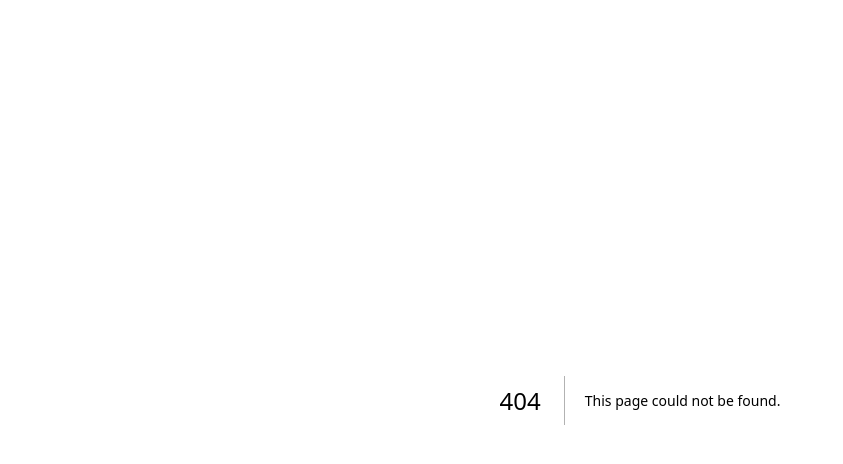
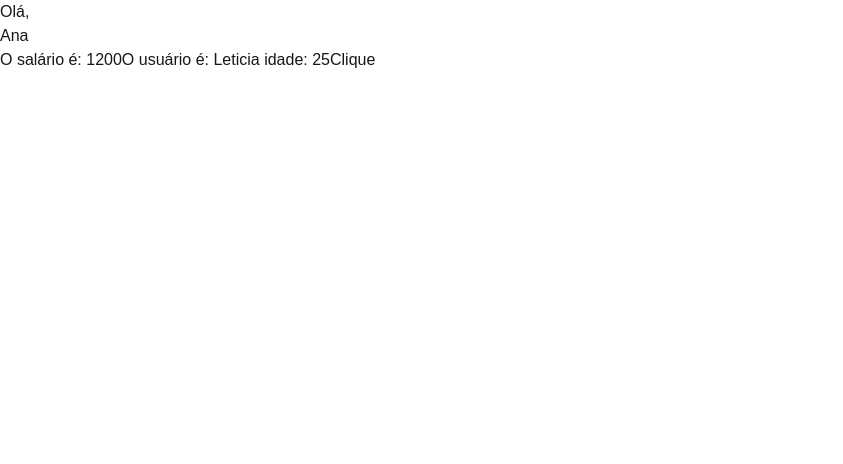
Before and after one commit to lehcibele/Meus_estudos, a Next.js app in the folder react-fundamentos/: page /fundamentos/1_integracao in a window 1280 px wide. Before the commit this address had no page. Shown: the top 464 px of the page, without its empty margins (0-843 px from the left). Built offline with nearby package versions, Linux system fonts and the light colour scheme.

Commit message:
estudos react
estudei sobre integração e propriedades da tag no react

```diff
--- /dev/null
+++ b/react-fundamentos/src/app/fundamentos/1_integracao/page.tsx
@@ -0,0 +1,34 @@
+export default function Page() {
+
+    const regra = <h1>Maior de idade</h1>;
+    const nome = "Leticia Cibele";
+
+    const lista = [
+        <h1 key="ana">Ana</h1>,
+        <h1 key="pedro">Pedro</h1>,
+        <h1 key="leticia">Leticia</h1>,
+    ];
+
+    const salario = 1000;
+    const bonus = 200;
+
+    const usuario = {
+        nome: "Leticia",
+        idade: "25",
+    }
+
+    function MeuBotao() {
+        return (
+            <button>Clique</button>
+        )
+    }
+
+    return (
+        <div id={nome}>
+            Olá, {lista[0]}
+            O salário é: {salario + bonus}
+            O usuário é: {usuario.nome} idade: {usuario.idade}
+            <MeuBotao />
+        </div>
+    );
+}
--- /dev/null
+++ b/react-fundamentos/src/app/fundamentos/2_propriedades/page.tsx
@@ -0,0 +1,11 @@
+import { Acomodacao, Cabecalho } from "@/components/interface";
+
+export default function Page() {
+    return (
+        <div>
+            <Cabecalho />
+            <hr />
+            <Acomodacao />
+        </div>
+    );
+}
--- /dev/null
+++ b/react-fundamentos/src/pages/blog/index.tsx
@@ -0,0 +1,4 @@
+// Usar pages é a maneira antiga de criar rotas, atualmente usamos a pasta src -> app -> e dentro de app fica as rotas (páginas), desse modo nem todos os arquivos de app vão ser rotas, já usando page todos os arquivos viram rotas
+export default function Page() {
+    return <h1>Blog</h1>
+}
--- /dev/null
+++ b/react-fundamentos/src/pages/compras.tsx
@@ -0,0 +1,10 @@
+import { Cabecalho } from "@/components/interface"
+
+export default function Page() {
+    return (
+        <div>
+            <Cabecalho />
+            <h1>Compras</h1>
+        </div>
+    );
+}
```
